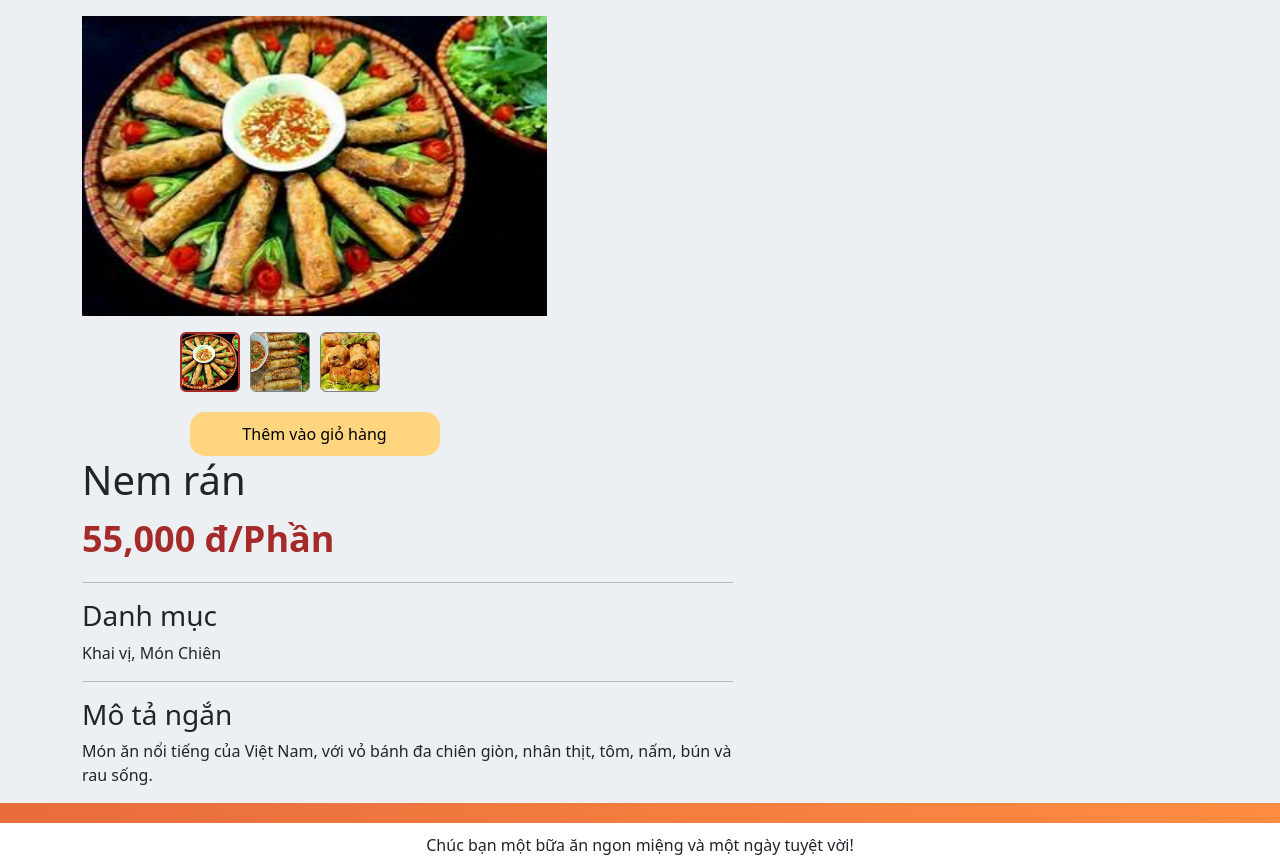
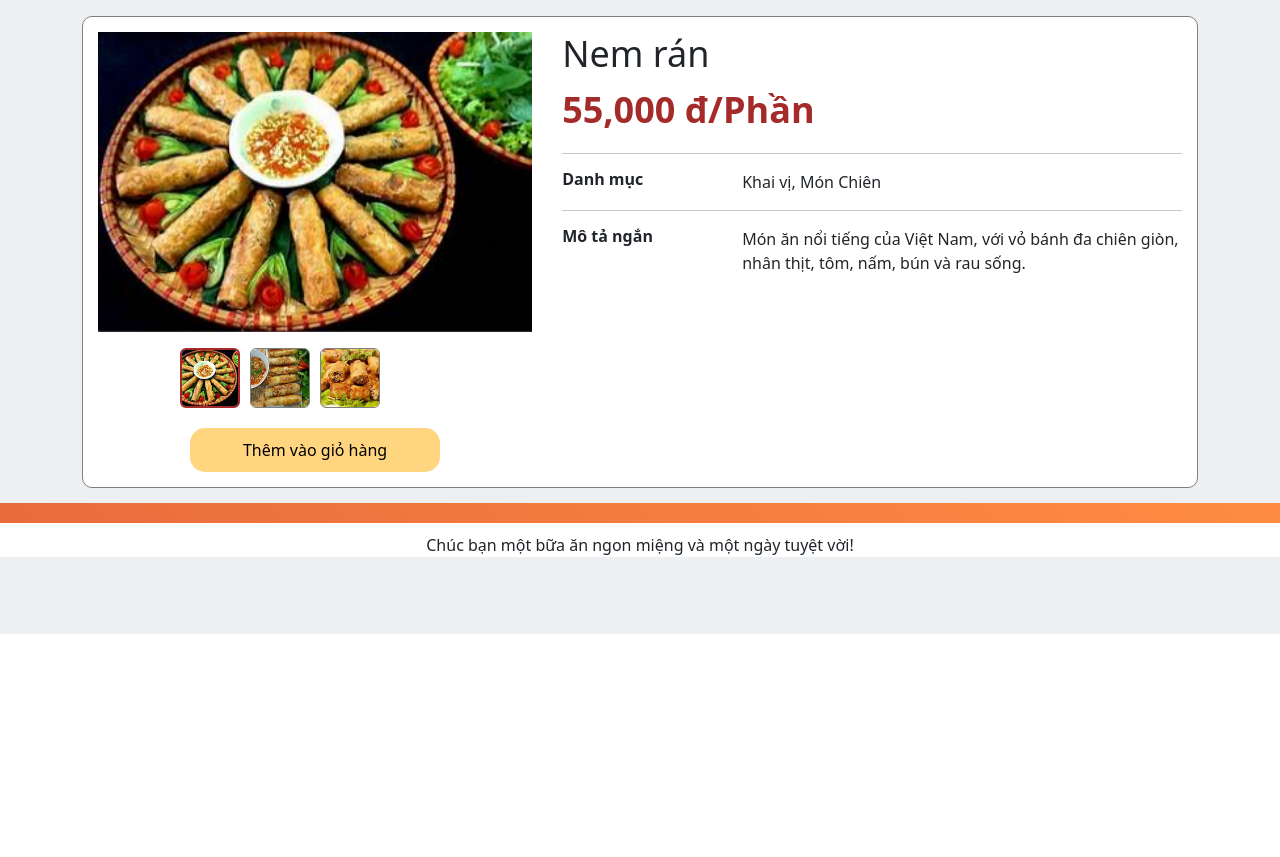
Before and after one commit to MyHuyenGroup11/IE221.P11_Gr17, a Django app: a page that uses myWeb/products/templates/base.html in a window 1280 px wide. Shown: the part 166-1023 px from the top of the page. After the commit the page ends 800 px from the top, so only its background shows below. Run offline with Django 5.2, Linux system fonts and the light colour scheme; data comes from the database, SQL or seed files in the repository; both versions use the stored data as it was after the commit; some libraries are stand-ins or nearby versions.

Commit message:
Chỉnh sửa ctsp_style.css

```diff
--- a/myWeb/static/css/ctsp_tyle.css
+++ b/myWeb/static/css/ctsp_tyle.css
@@ -84,19 +84,59 @@
   color: black;
 }
 
-.addtocart-buy .buy {
-  background-color: #004C76;
+/* Detail */
+.box h1 {
+  font-size: 36px;
+}
+.price {
+  font-size: 36px;
+  font-weight: bold;
+  color: brown;
+  margin: 2px 0;
+}
+/* End of Detail */
+
+/* Overall Table */
+.overall-item {
+  display: flex;
+  gap: 10px;
 }
 
-/* Detail */
-.price {
-  font-size: 36px;
-
+.overall-item h3 {
   font-weight: bold;
-
-  color: brown;
-
-  margin: 2px 0;
+  font-size: 16px;
+  width: 170px; /* Giới hạn chiều rộng của h3 */
+  margin-bottom: 0;
 
 }
-/* End of Detail */
+
+.overall-item p {
+  margin-bottom: 0;
+  font-size: 16px;
+  flex: 1; /* Cho phép p chiếm phần còn lại */
+  word-wrap: break-word; /* Đảm bảo p xuống dòng khi quá dài */
+}
+
+.overall p {
+  font-weight:normal;
+}
+/* End of Overall Table */
+
+/* Box */
+.box {
+  background-color: white;
+  border: 1px solid gray;
+  border-radius: 10px;
+  display: flex;
+  margin-bottom: 15px;
+}
+.box .col-sm-5 {
+  padding: 15px;
+}
+.box .col-sm-7 {
+  padding: 15px;
+}
+.padding {
+  padding: 15px;
+}
+/* End of Box */
--- a/myWeb/static/css/product_page_style.css
+++ b/myWeb/static/css/product_page_style.css
@@ -1,6 +1,5 @@
 
  /* Category Card */
-
  .categories .grid {
     display:grid;
     grid-template-columns: 1fr 1fr 1fr 1fr 1fr 1fr 1fr;
```
Also changed, not shown: myWeb/db.sqlite3. Lines whose indentation alone changed are shown as unchanged.
